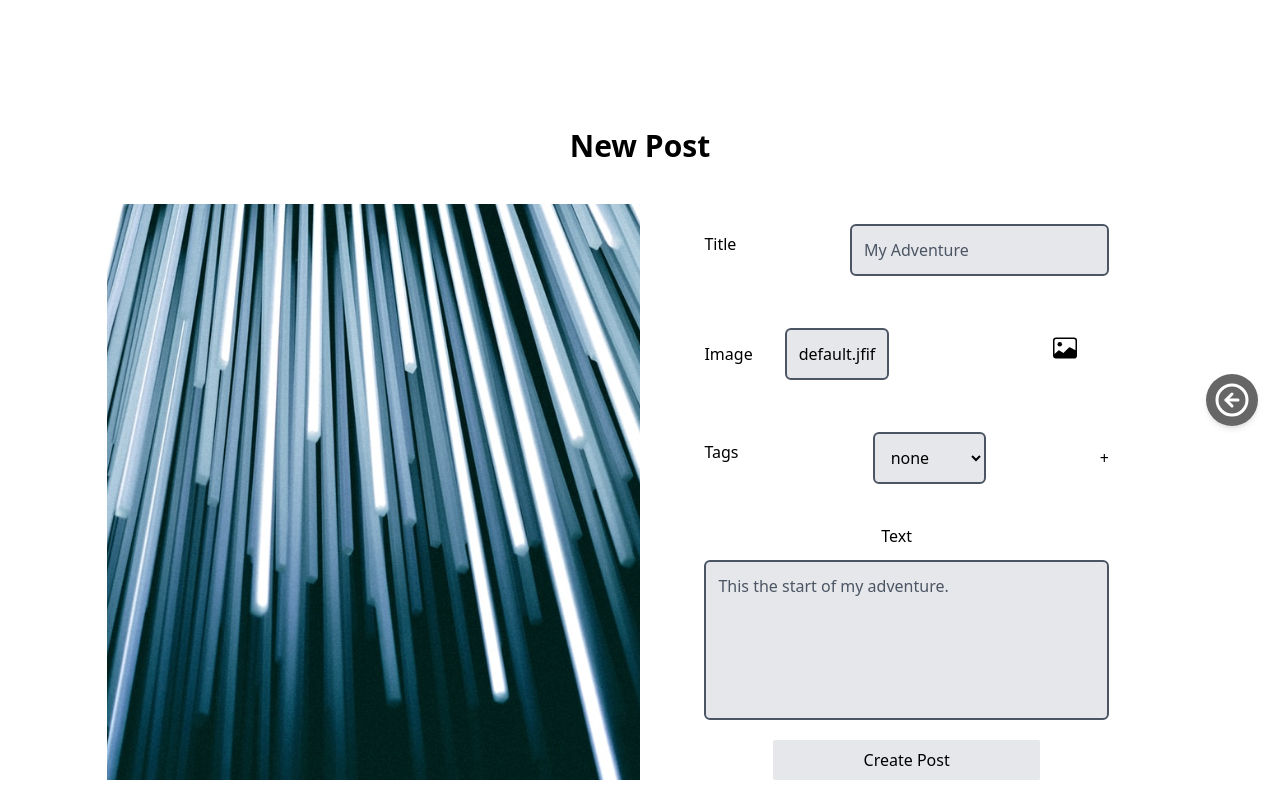
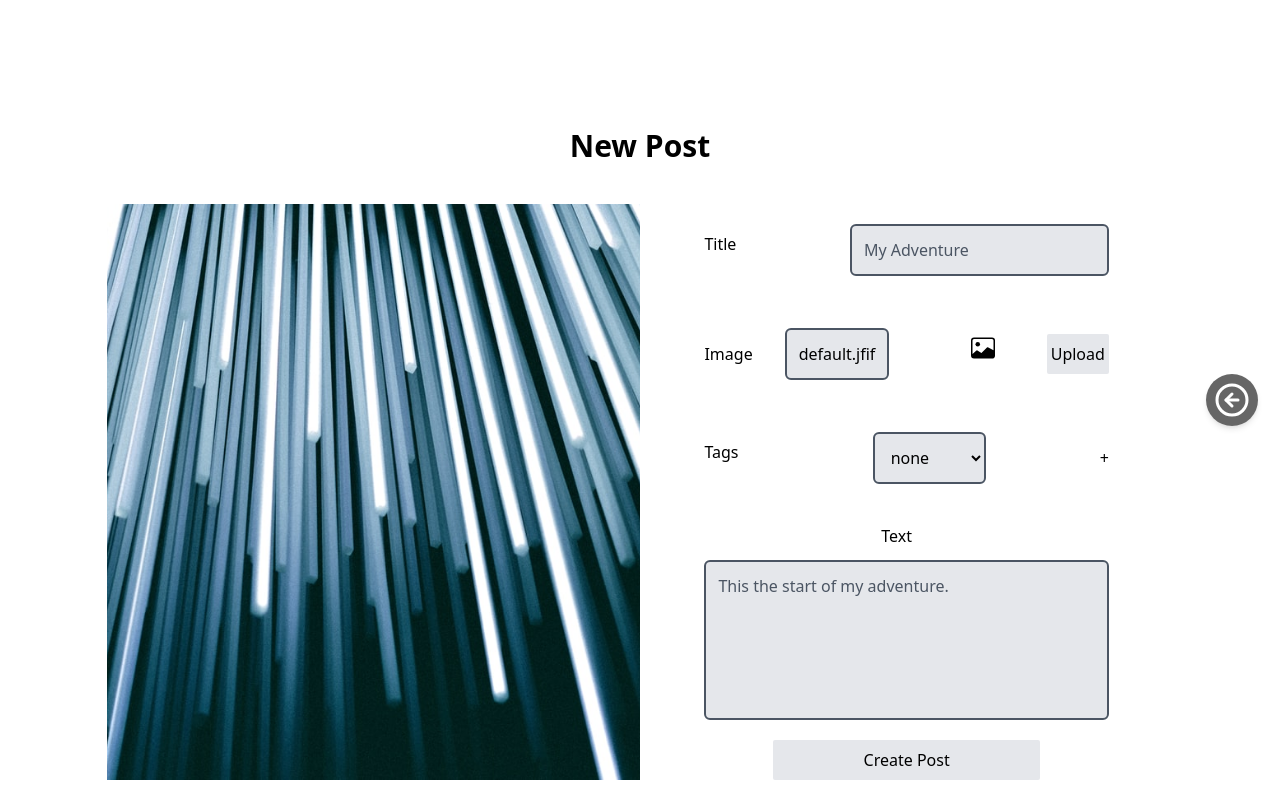
Before and after one commit to Nickil13/learning-blog, a React (Create React App) app in the folder frontend/: page /admin/new-post in a window 1280 px wide. Shown: the top 800 px of the page. Built offline with nearby package versions, Linux system fonts and the light colour scheme.

Commit message:
added some cloudinary functionality

```diff
--- a/frontend/src/components/ImageInput.js
+++ b/frontend/src/components/ImageInput.js
@@ -1,7 +1,7 @@
 import React from 'react'
 import { BsImage} from 'react-icons/bs';
 
-export default function ImageInput({name, onChange}) {
+export default function ImageInput({name, onChange, onUploadClick}) {
     return (
         <div className="p-5 flex gap-5 justify-between items-center">
             <p>Image</p>
@@ -9,7 +9,8 @@ export default function ImageInput({name, onChange}) {
                 <p className="post-input mr-5">{name}</p>
                 <label className="mr-5 mb-3 dark:text-gray-400" htmlFor="image"><BsImage className="cursor-pointer hover:text-purple-500 dark:hover:text-white text-2xl"/></label>
             </div>
-            <input className="hidden" type="file" id="image" placeholder="an image" onChange={onChange}/>
+            <input className="hidden" accept="image/*" type="file" id="image" placeholder="an image" onChange={onChange}/>
+            <button className="btn-primary" onClick={onUploadClick}>Upload</button>
         </div>
     )
 }
--- a/frontend/src/pages/NewPost.js
+++ b/frontend/src/pages/NewPost.js
@@ -15,27 +15,40 @@ export default function NewPost() {
     const{userInfo} = useGlobalContext();
     const[message,setMessage] = useState("");
     const[messageType,setMessageType] = useState("default");
+    const[previewSource,setPreviewSource] = useState('');
 
 
     const tagList = ['none','animals','food','travel','games','code','wellness'];
-    const imageTypes = ['image/png','image/jpeg'];
+    // const imageTypes = ['image/png','image/jpeg'];
 
+    const previewFile = (file) => {
+        console.log(file);
+        const reader = new FileReader();
+        reader.readAsDataURL(file);
+        reader.onloadend = () => {
+            setPreviewSource(reader.result);
+        }
+    }
     const changeHandler = async (e) => {
         let file = e.target.files[0];
-        if(file && imageTypes.includes(file.type)){
+        previewFile(file);
+        if(file) setImageName(file.name);
+    }
 
-            //Upload the image
-            const formData = new FormData();
-            formData.append('file',file);
+    const uploadImage = async(e) => {
+        e.preventDefault();
+        if(previewSource){
+
+            //Uploade to cloudinary
 
             try{
-                const res = await axios.post('/api/upload', formData,
+                const {data} = await axios.post('/api/upload/cloudinary', JSON.stringify({data: previewSource}),
                 {headers: {
-                    'Content-Type': 'multipart/form-data'
+                    'Content-Type': 'application/json'
                 }} )
-                const {fileName, filePath} = res.data;
-                setImagePath(filePath);
-                setImageName(fileName);
+                console.log(data);
+                setImagePath(previewSource);
+
 
                 }catch(error){
                     if(error.response.status === 500){
@@ -47,6 +60,33 @@ export default function NewPost() {
 
         }
     }
+    // const changeHandler = async (e) => {
+    //     let file = e.target.files[0];
+    //     if(file && imageTypes.includes(file.type)){
+
+    //         //Upload the image
+    //         const formData = new FormData();
+    //         formData.append('file',file);
+
+    //         try{
+    //             const res = await axios.post('/api/upload', formData,
+    //             {headers: {
+    //                 'Content-Type': 'multipart/form-data'
+    //             }} )
+    //             const {fileName, filePath} = res.data;
+    //             setImagePath(filePath);
+    //             setImageName(fileName);
+
+    //             }catch(error){
+    //                 if(error.response.status === 500){
+    //                     console.log("There was a problem with the server.");
+    //                 }else{
+    //                     console.log(error.response.data.msg);
+    //                 }
+    //             }
+
+    //     }
+    // }
     const handleComboSelect = (e) =>{
         let comboBoxes = document.querySelectorAll("select");
         let newTags = [];
@@ -93,7 +133,7 @@ export default function NewPost() {
         <div className="grid md:grid-cols-2 place-items-center">
             <h1 className="mb-10 md:col-span-2">New Post</h1>
             <div className="md:col-start-1 h-full">
-                <img className="object-cover h-full" src={imagePath} onError={(e)=>{e.target.onerror =null; e.target.src="/images/default.jfif"}} alt="default" />
+                <img className="object-cover h-full" src={previewSource} onError={(e)=>{e.target.onerror =null; e.target.src="/images/default.jfif"}} alt="default" />
             </div>
             <form className="grid md:col-start-2 w-5/6" onSubmit={handleSubmit}>
                 {/* Title Input */}
@@ -103,7 +143,7 @@ export default function NewPost() {
                 </div>
 
                 {/* Image Input */}
-                <ImageInput name={imageName} onChange={changeHandler}/>
+                <ImageInput name={imageName} onChange={changeHandler} onUploadClick={uploadImage}/>
 
 
                 {/* Tag Inputs */}
--- a/package.json
+++ b/package.json
@@ -5,6 +5,7 @@
   "main": "server.js",
   "dependencies": {
     "bcryptjs": "^2.4.3",
+    "cloudinary": "^1.26.3",
     "dotenv": "^10.0.0",
     "express": "^4.17.1",
     "express-async-handler": "^1.1.4",
```
Also changed, not shown: 2 other files (tests, documents, lock files or other folders).
